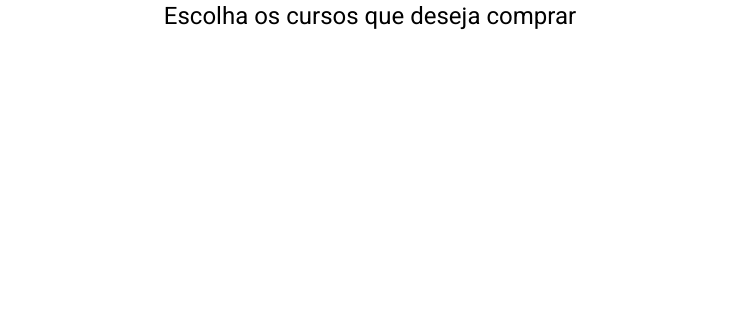
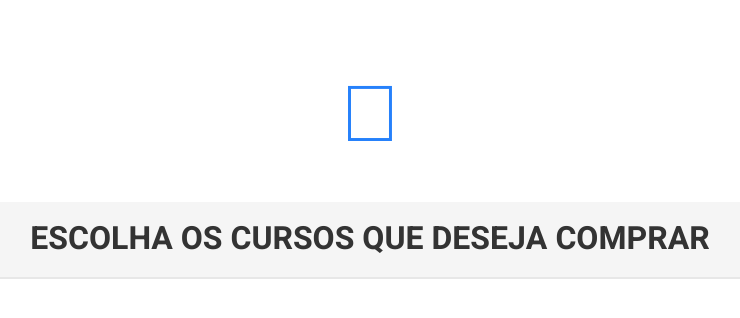
Before and after one commit to francisco-soaress/shopping-cart-system, a PHP site: page / in a window 1280 px wide. Shown: the top 318 px of the page, without its empty margins (270-1010 px from the left). Run offline with PHP 8.4, Linux system fonts and the light colour scheme; some libraries are stand-ins or nearby versions.

Commit message:
Criando area do topo com logo

```diff
--- a/css/bootcss.css
+++ b/css/bootcss.css
@@ -48,7 +48,6 @@ h6{font-size: 0.375em;}
 .container{width: 100%; height: auto; margin:0 auto;}
 .container-topo{width: 100%; height: 100%; margin:0 auto;}
 
-.content-95-800{display: block; margin: 0  auto; padding: 15px 0; width: 95%; max-width: 800px; -webkit-transition:all 0.5s ease; transition:all 0.5s ease;}
 .content-80-1024{display: block; margin: 0 auto; padding: 30px 0; width: 80%; max-width: 1024px; -webkit-transition:all 0.5s ease; transition:all 0.5s ease;}
 .content-80-1100{display: block; margin: 0 auto; padding: 30px 0; width: 80%; max-width: 1000px; -webkit-transition:all 0.5s ease; transition:all 0.5s ease;}
 .content-80-1200{display: block; margin: 0 auto; padding: 30px 0; width: 80%; max-width: 1200px; -webkit-transition:all 0.5s ease; transition:all 0.5s ease;}
--- /dev/null
+++ b/css/style.css
@@ -0,0 +1,5 @@
+/* ================ */
+/* ==== HEADER ==== */
+/* ================ */
+.logo{font-size: 5em; color: #2681FB; margin: 30px 0;}
+header h1{font-size: 2em; color: #333; text-transform: uppercase; font-weight: 700; padding: 15px; display: block; background: #f5f5f5; border-bottom: 2px #e7e7e7 solid;}
--- a/index.php
+++ b/index.php
@@ -1,18 +1,31 @@
 <!DOCTYPE html>
 <html lang="pt-br">
+
 <head>
     <meta charset="UTF-8">
     <meta name="viewport" content="width=device-width, initial-scale=1.0">
     <title>Shopping Cart System (Study)</title>
 
     <link rel="stylesheet" href="css/bootcss.css">
+    <link rel="stylesheet" href="css/style.css">
+    <link rel="stylesheet" href="css/icons-fontawesome/css/all.css">
 
 </head>
+
 <body>
-    <section>
-        <h1>Escolha os cursos que deseja comprar</h1>
+    <header class="container">
+        <div class="content-95-900">
+            <i class="fab fa-connectdevelop logo"></i>
+            <h1>Escolha os cursos que deseja comprar</h1>
+            <div class="clear"></div>
+        </div>
+    </header>
 
 
-    </section>
+
+    <script src="https://code.jquery.com/jquery-3.4.1.min.js"></script>
+    <script src="css/icons-fontawesome/js/all.js"></script>
+
 </body>
+
 </html>
```
